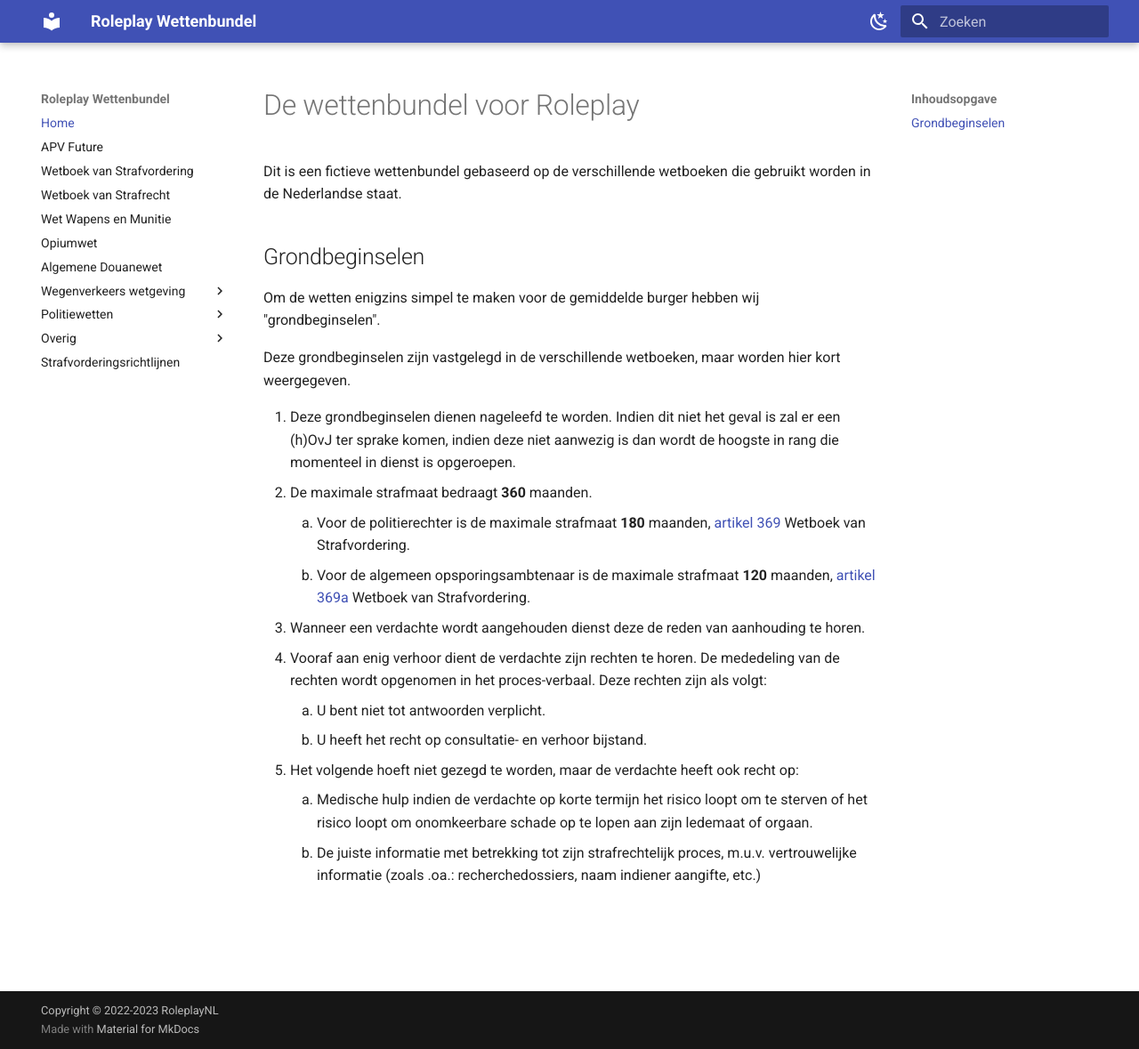
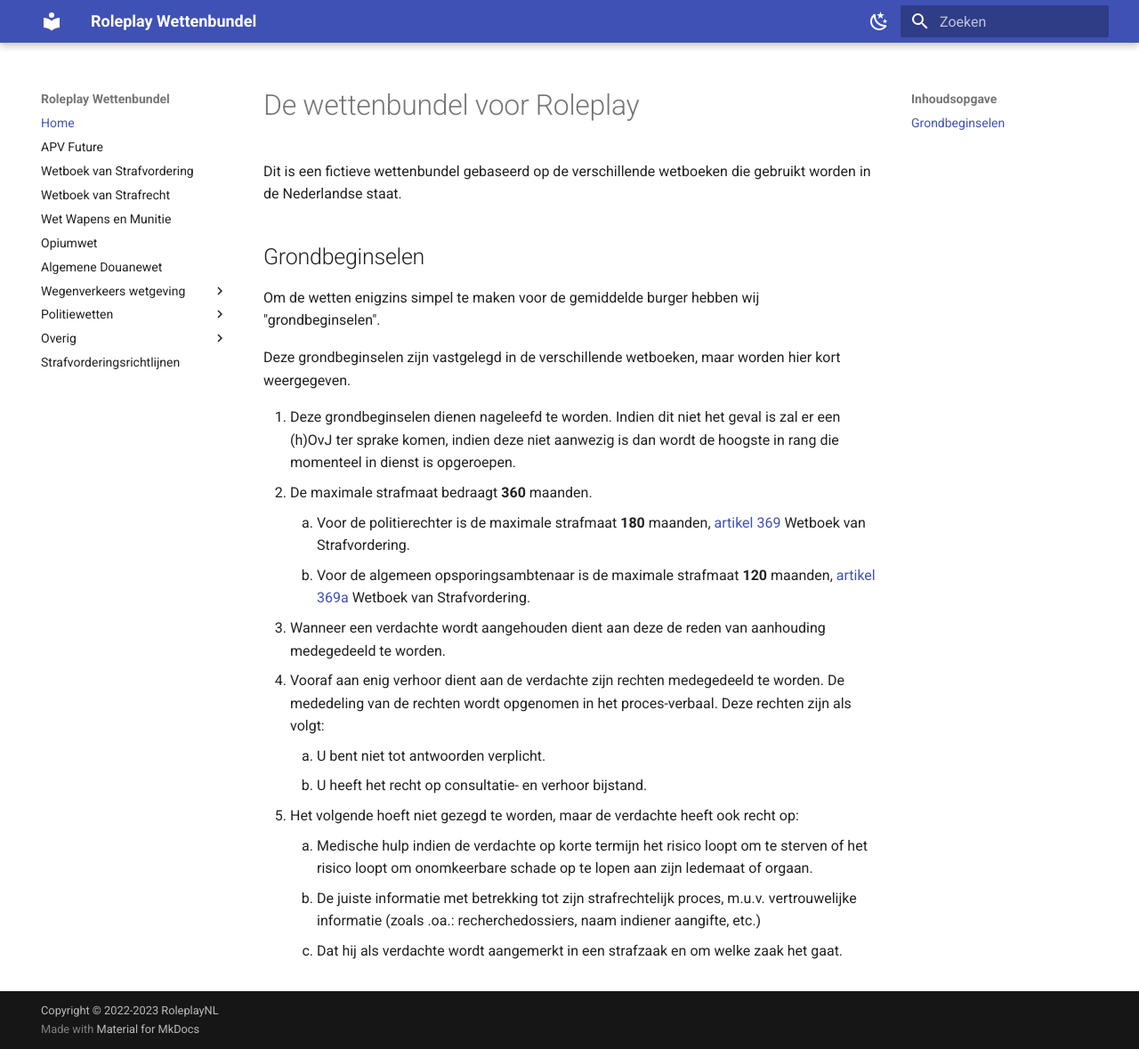
Before and after one commit to EnriqueFernandez20/FutureRP-Wettenbundel, an MkDocs documentation site: the page built from docs/index.md, in a window 1280 px wide and 1179 px high. Shown: the whole window at 89% size. Built offline with MkDocs 1.6.1 and Material for MkDocs 9.7.7, drawn with Linux system fonts in a browser that asks for light colours.

Commit message:
Update basisbeginselen

```diff
--- a/docs/index.md
+++ b/docs/index.md
@@ -12,10 +12,11 @@ Deze grondbeginselen zijn vastgelegd in de verschillende wetboeken, maar worden
 2. De maximale strafmaat bedraagt **360** maanden.
     1. Voor de politierechter is de maximale strafmaat **180** maanden, [artikel 369](./wetboek-van-strafvordering.md#artikel-369-wvsv-maximumstraf-verwijzing-naar-meervoudige-kamer) Wetboek van Strafvordering.
     2. Voor de algemeen opsporingsambtenaar is de maximale strafmaat **120** maanden, [artikel 369a](./wetboek-van-strafvordering.md#artikel-369a-wvsv-maximumstraf-opsporingsambtenaar) Wetboek van Strafvordering.
-3. Wanneer een verdachte wordt aangehouden dienst deze de reden van aanhouding te horen.
-4. Vooraf aan enig verhoor dient de verdachte zijn rechten te horen. De mededeling van de rechten wordt opgenomen in het proces-verbaal. Deze rechten zijn als volgt:
+3. Wanneer een verdachte wordt aangehouden dient aan deze de reden van aanhouding medegedeeld te worden.
+4. Vooraf aan enig verhoor dient aan de verdachte zijn rechten medegedeeld te worden. De mededeling van de rechten wordt opgenomen in het proces-verbaal. Deze rechten zijn als volgt:
     1. U bent niet tot antwoorden verplicht.
     2. U heeft het recht op consultatie- en verhoor bijstand.
 5. Het volgende hoeft niet gezegd te worden, maar de verdachte heeft ook recht op:
     1. Medische hulp indien de verdachte op korte termijn het risico loopt om te sterven of het risico loopt om onomkeerbare schade op te lopen aan zijn ledemaat of orgaan.
     2. De juiste informatie met betrekking tot zijn strafrechtelijk proces, m.u.v. vertrouwelijke informatie (zoals .oa.: recherchedossiers, naam indiener aangifte, etc.)
+    3. Dat hij als verdachte wordt aangemerkt in een strafzaak en om welke zaak het gaat.
```
